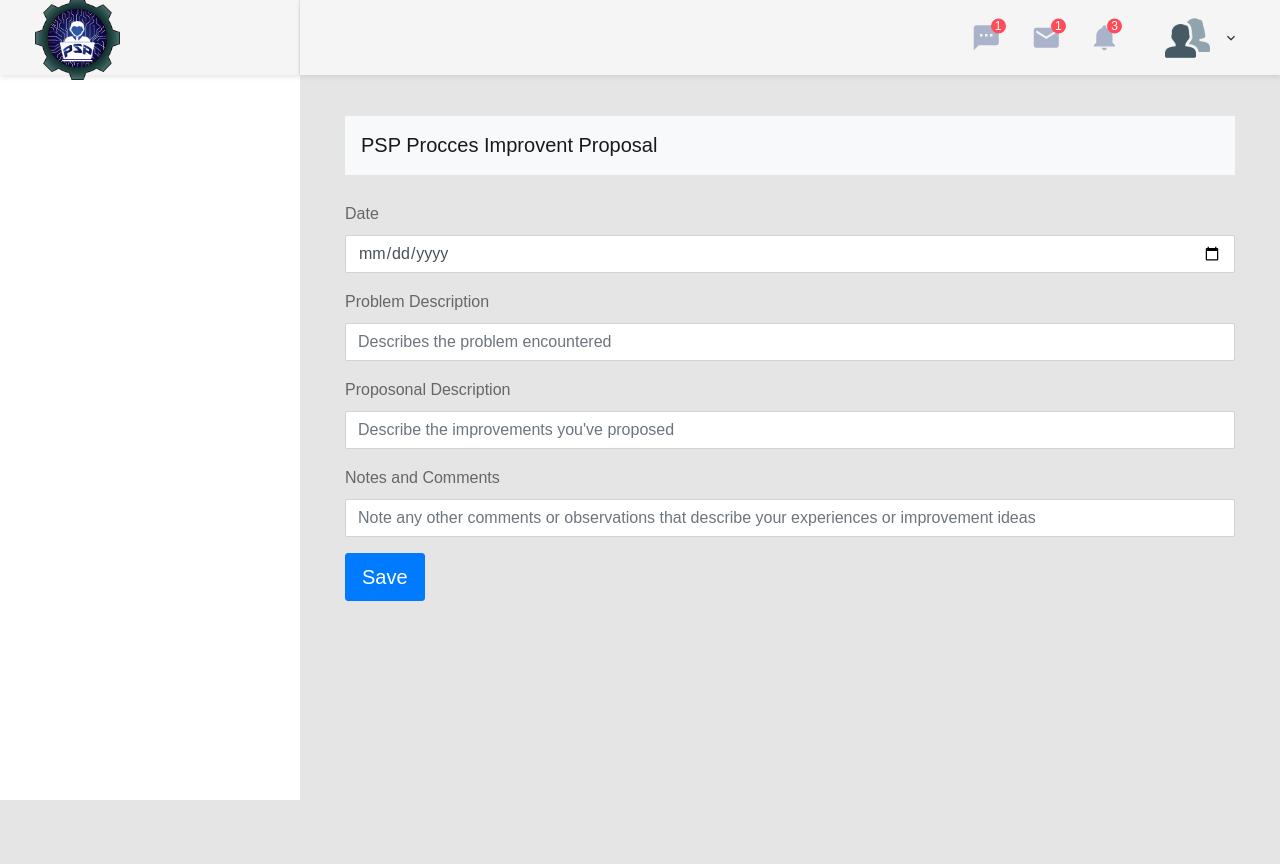
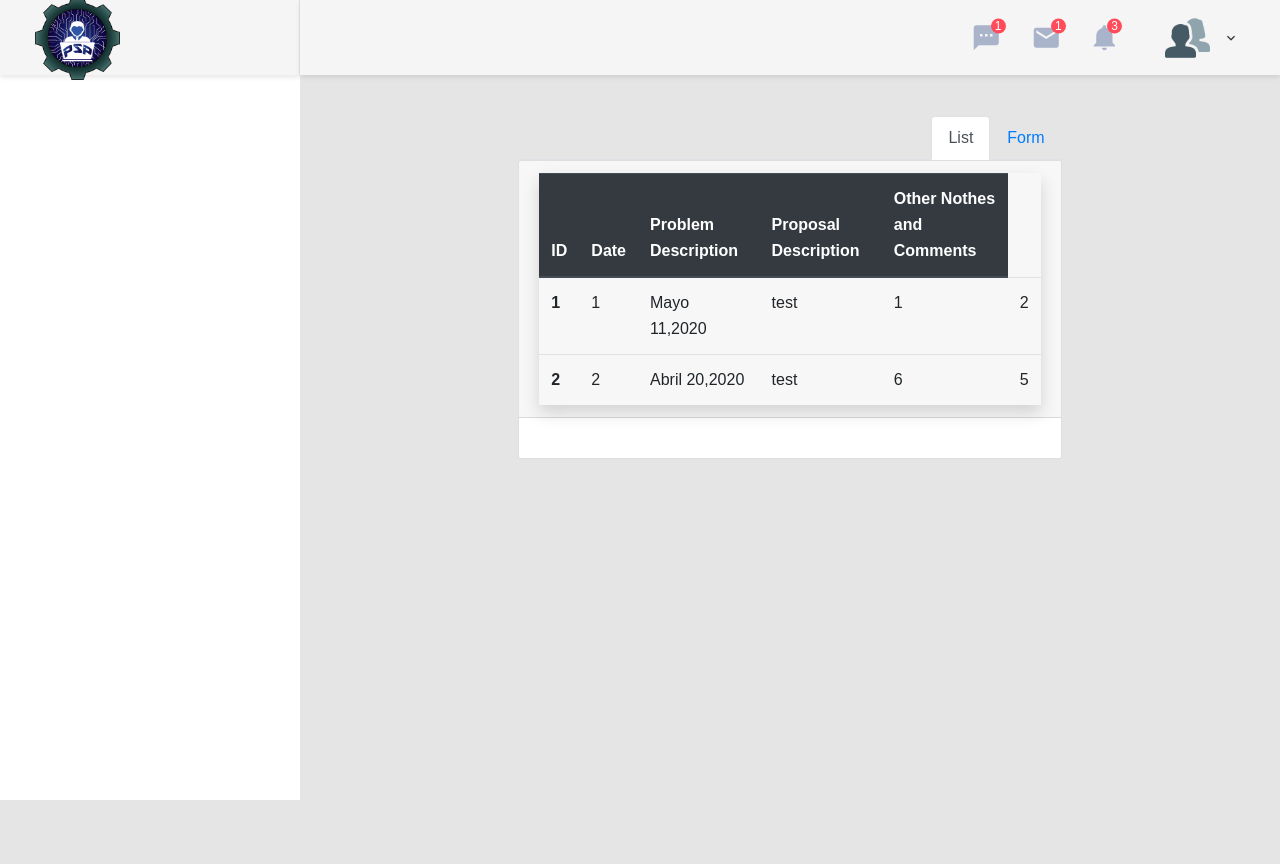
Before and after one commit to crisboleda/psp, a Django app: page /programs/1/pip/ in a window 1280 px wide. Run offline with Django 3.2, Linux system fonts and the light colour scheme; some libraries are stand-ins or nearby versions; grey boxes are pictures that could not be loaded.

Commit message:
Correccion Template  PIP

```diff
--- a/programs/urls.py
+++ b/programs/urls.py
@@ -5,7 +5,7 @@ from django.urls import path
 # Views
 from programs.views import (AdminListProgramView, CreateProgramView, ProgrammerListProgramView,
                             DetailProgramView, CreatePartProgramView, UpdateBaseProgramView,
-                            UpdateReusedPartView, ListPIPView, PIPView, ReportView, CreateReport,
+                            UpdateReusedPartView, ListPIPView, ReportView, CreateReport,
                             UpdateNewPartView)
 
 urlpatterns = [
@@ -22,7 +22,6 @@ urlpatterns = [
     path('new_parts/<int:pk_new_part>/update/', UpdateNewPartView.as_view(), name='update_new_part'),
 
     path('programs/<int:pk_program>/pip/', ListPIPView.as_view(), name='list_pip_program'),
-    path('programs/<int:pk_program>/pipViews/', PIPView.as_view(), name='pip_program_view'),
     path('programs/<int:pk_>/reports/', ReportView.as_view(), name='reports_view'),
     path('programs/<int:pk_>/create_reports/', CreateReport.as_view(), name='create_reports'),
 ]
--- a/programs/views/__init__.py
+++ b/programs/views/__init__.py
@@ -5,6 +5,6 @@ from .programs import (AdminListProgramView, CreateProgramView, ProgrammerListPr
 from .parts_of_code import (CreatePartProgramView, UpdateBaseProgramView, UpdateReusedPartView,
                             UpdateNewPartView)
 
-from .pip import (ListPIPView, PIPView)
+from .pip import (ListPIPView,)
 
 from .report import (ReportView, CreateReport)
--- a/programs/views/pip.py
+++ b/programs/views/pip.py
@@ -5,6 +5,3 @@ from django.views.generic import TemplateView
 
 class ListPIPView(TemplateView):
     template_name = 'programs/pip.html'
-
-class PIPView(TemplateView):
-    template_name = 'programs/pip_views.html'
--- a/templates/programs/pip.html
+++ b/templates/programs/pip.html
@@ -4,7 +4,61 @@
 {% block 'title' %}PSP | PIP{% endblock %}
 
 {% block 'content' %}
+    <div class="container">
+        <div class="mx-auto col-sm-8 main-section" id="myTab" role="tablist">
+            <ul class="nav nav-tabs justify-content-end">
+                <li class="nav-item">
+                    <a class="nav-link active" id="list-tab" data-toggle="tab" href="#list" role="tab" aria-controls="list" aria-selected="false">List</a>
+                </li>
+                <li class="nav-item">
+                    <a class="nav-link" id="form-tab" data-toggle="tab" href="#form" role="tab" aria-controls="form" aria-selected="true">Form</a>
+                </li>
+            </ul>
+            <div class="tab-content" id="myTabContent">
+                <div class="tab-pane fade show active" id="list" role="tabpanel" aria-labelledby="list-tab">
+                    <div class="card">
+	                    <div class="card-header">
+                            <div>
+                                <table class="table  table-hover shadow">
 
+                                    <thead class="thead-dark">
+                                        <tr>
+                                        <th scope="col">ID</th>
+                                        <th scope="col">Date</th>
+                                        <th scope="col">Problem Description</th>
+                                        <th scope="col">Proposal Description</th>
+                                        <th scope="col">Other Nothes and Comments</th>
+                                        </tr>
+                                    </thead>
+                                    <tbody>
+                                        <tr>
+                                        <th scope="row">1</th>
+                                        <td>1</td>
+                                        <td>Mayo 11,2020</td>
+                                        <td>test</td>
+                                        <td>1</td>
+                                        <td>2</td>
+                                        </tr>
+                                        <tr>
+                                        <th scope="row">2</th>
+                                        <td>2</td>
+                                        <td>Abril 20,2020</td>
+                                        <td>test</td>
+                                        <td>6</td>
+                                        <td>5</td>
+                                        </tr>
+                                    </tbody>
+                                </table>
+                            </div>
+	                    </div>
+	                <div class="card-body">
+
+	            </div>
+            </div>
+                </div>
+                    <div class="tab-pane fade" id="form" role="tabpanel" aria-labelledby="form-tab">
+                        <div class="card">
+                            <div class="card-header">
                                     <form>
                                         <nav class="navbar navbar-light bg-light  ">
                                             <a class="navbar-brand" href="#">PSP  Procces Improvent Proposal</a>
@@ -27,6 +81,13 @@
                                         </div>
                                         <button type="button" class="btn btn-primary btn-lg" title=" Guardar PIP">Save</button>
                                     </form>
+                            </div>
+                        <div class="card-body">
 
-
+                    </div>
+                </div>
+            </div>
+        </div>
+    </div>
+    </div>
 {% endblock 'content' %}
```
Also changed, not shown: templates/programs/pip_views.html (deleted, +0 -43 lines). Lines whose indentation alone changed are shown as unchanged.
